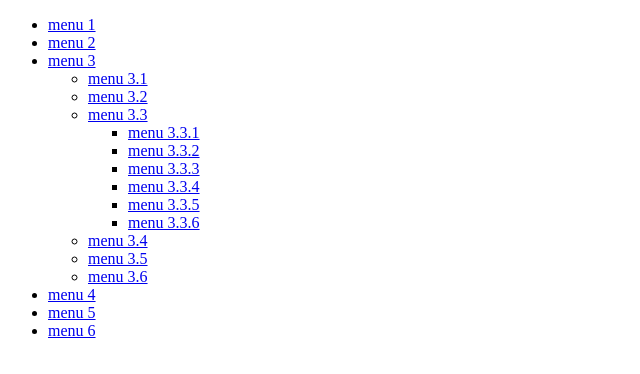
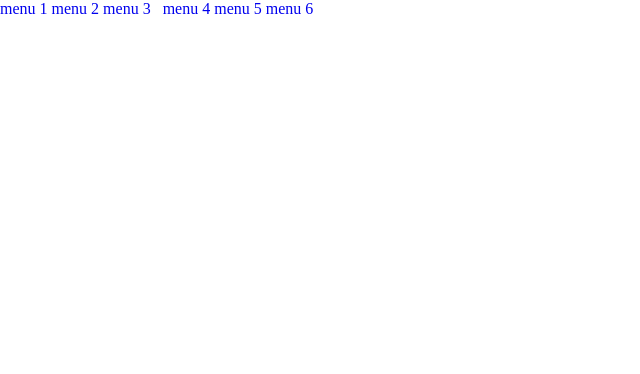
Before and after one commit to nazarr86/nazarr86.github.io, a plain HTML site: page javascript/lab9-10/animate_dropdown_menu/index.html in a window 1280 px wide. Shown: the whole page, without its empty margins (0-640 px from the left). Drawn offline with Linux system fonts and the light colour scheme.

Commit message:
Modifed lab 9-10

```diff
--- a/javascript/lab9-10/animate_dropdown_menu/css/style.css
+++ b/javascript/lab9-10/animate_dropdown_menu/css/style.css
@@ -0,0 +1,24 @@
+*{
+	margin: 0;
+	padding: 0;
+}
+
+.menu-list{
+	display: inline-block;
+}
+
+li{
+	list-style: none;
+}
+
+a{
+	text-decoration: none;
+}
+
+.sub-menu{
+	margin-left: 30px;
+}
+
+.sub-menu li{
+	display: none;
+}
--- a/javascript/lab9-10/animate_dropdown_menu/index.html
+++ b/javascript/lab9-10/animate_dropdown_menu/index.html
@@ -9,13 +9,13 @@
 <body>
     <nav class="nav">
         <ul class="menu">
-            <li><a href="#">menu 1</a></li>
-            <li><a href="#">menu 2</a></li>
-            <li><a href="#">menu 3</a>
+            <li class='menu-list'><a href="#">menu 1</a></li>
+            <li class='menu-list'><a href="#">menu 2</a></li>
+            <li class='menu-list'><a href="#">menu 3 &nbsp;</a>
                 <ul class="sub-menu">
                     <li><a href="#">menu 3.1</a></li>
                     <li><a href="#">menu 3.2</a></li>
-                    <li><a href="#">menu 3.3</a>
+                    <li><a href="#">menu 3.3 &nbsp;</a>
                         <ul class="sub-menu">
                             <li><a href="#">menu 3.3.1</a></li>
                             <li><a href="#">menu 3.3.2</a></li>
@@ -30,9 +30,9 @@
                     <li><a href="#">menu 3.6</a></li>
                 </ul>
             </li>
-            <li><a href="#">menu 4</a></li>
-            <li><a href="#">menu 5</a></li>
-            <li><a href="#">menu 6</a></li>
+            <li class='menu-list'><a href="#">menu 4</a></li>
+            <li class='menu-list'><a href="#">menu 5</a></li>
+            <li class='menu-list'><a href="#">menu 6</a></li>
         </ul>
     </nav>
 </body>
```
